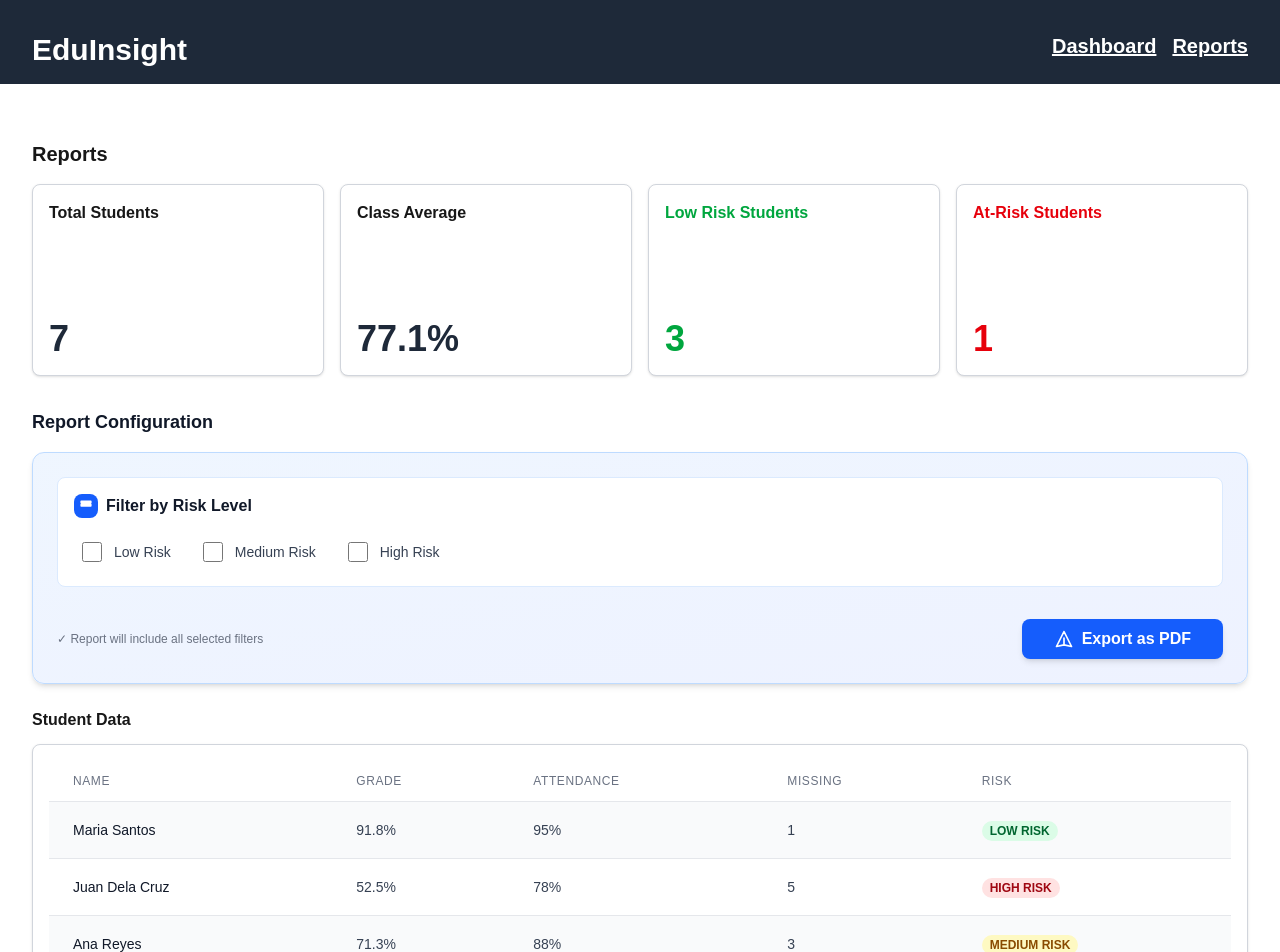
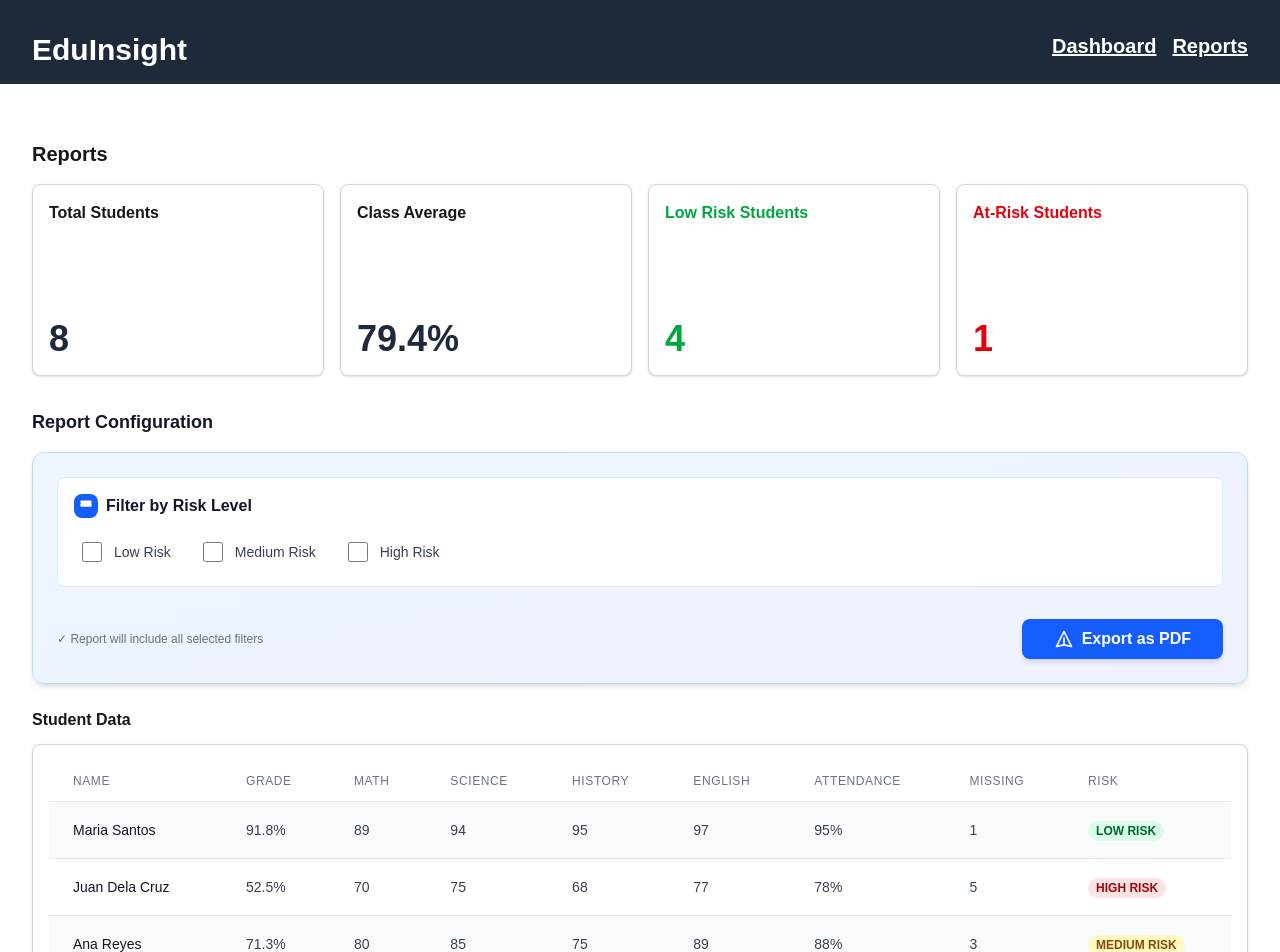
Before and after one commit to HueyLawagon/eduinsight, a Next.js app: page /Reports in a window 1280 px wide. Shown: the top 952 px of the page. Built offline with nearby package versions, Linux system fonts and the light colour scheme.

Commit message:
Configured student data to show all student atributes

```diff
--- a/app/components/DashboardClient.js
+++ b/app/components/DashboardClient.js
@@ -44,14 +44,14 @@ export default function DashboardClient({ data }) {
           <div className="border border-gray-300 rounded-lg p-4 bg-white shadow-sm flex-shrink-0"
             style={{minWidth: '12rem', minHeight: '12rem', flex: '1 1 12rem'}}>
               <div className="flex flex-col justify-between h-full">
-                <div className="mb-2 font-bold">At-Risk Students</div>
-                <div className="text-4xl font-bold text-gray-800">{data.riskDistribution[2]}</div>
+                <div className="mb-2 font-bold text-red-600">At-Risk Students</div>
+                <div className="text-4xl font-bold text-red-600">{data.riskDistribution[2]}</div>
               </div>
             </div>
          </div>
 
+        {/* Subject Performance Chart */}
         <div className="grid grid-cols-1 md:grid-cols-2 gap-6 items-stretch justify-items-center">
-          {/* Subject Performance Chart */}
           <div className="w-full max-w-full flex flex-col">
             <h4 className="font-bold mb-3 text-center md:text-left">Subject Performance</h4>
             <div className="border border-gray-300 rounded-lg p-3 bg-white shadow-sm w/full flex-1"
@@ -124,7 +124,7 @@ export default function DashboardClient({ data }) {
             <div className="space-y-4">
               {[
                 { range: '90-100', count: data.gradeDistribution?.[0], color: 'bg-green-500' },
-                { range: '80-89', count: data.gradeDistribution?.[1], color: 'bg-blue-500' },
+                { range: '80-89', count: data.gradeDistribution?.[1], color: 'bg-green-600' },
                 { range: '70-79', count: data.gradeDistribution?.[2], color: 'bg-yellow-500' },
                 { range: 'Below 70', count: data.gradeDistribution?.[3], color: 'bg-red-500' }
               ].map((item, index) => {
--- a/app/components/ReportsClient.js
+++ b/app/components/ReportsClient.js
@@ -106,6 +106,10 @@ export default function ReportsClient({ data }) {
                 <tr>
                   <th className="px-6 py-3 text-left text-xs font-medium text-gray-500 uppercase tracking-wider">Name</th>
                   <th className="px-6 py-3 text-left text-xs font-medium text-gray-500 uppercase tracking-wider">Grade</th>
+                  <th className="px-6 py-3 text-left text-xs font-medium text-gray-500 uppercase tracking-wider">Math</th>
+                  <th className="px-6 py-3 text-left text-xs font-medium text-gray-500 uppercase tracking-wider">Science</th>
+                  <th className="px-6 py-3 text-left text-xs font-medium text-gray-500 uppercase tracking-wider">History</th>
+                  <th className="px-6 py-3 text-left text-xs font-medium text-gray-500 uppercase tracking-wider">English</th>
                   <th className="px-6 py-3 text-left text-xs font-medium text-gray-500 uppercase tracking-wider">Attendance</th>
                   <th className="px-6 py-3 text-left text-xs font-medium text-gray-500 uppercase tracking-wider">Missing</th>
                   <th className="px-6 py-3 text-left text-xs font-medium text-gray-500 uppercase tracking-wider">Risk</th>
@@ -123,6 +127,10 @@ export default function ReportsClient({ data }) {
                     <tr key={idx} className={idx % 2 === 0 ? 'bg-gray-50' : ''}>
                       <td className="px-6 py-4 whitespace-nowrap text-sm font-medium text-gray-900">{stu.name}</td>
                       <td className="px-6 py-4 whitespace-nowrap text-sm text-gray-700">{stu.grade}%</td>
+                      <td className="px-6 py-4 whitespace-nowrap text-sm text-gray-700">{stu.math}</td>
+                      <td className="px-6 py-4 whitespace-nowrap text-sm text-gray-700">{stu.science}</td>
+                      <td className="px-6 py-4 whitespace-nowrap text-sm text-gray-700">{stu.history}</td>
+                      <td className="px-6 py-4 whitespace-nowrap text-sm text-gray-700">{stu.english}</td>
                       <td className="px-6 py-4 whitespace-nowrap text-sm text-gray-700">{stu.attendance}%</td>
                       <td className="px-6 py-4 whitespace-nowrap text-sm text-gray-700">{stu.missing}</td>
                       <td className="px-6 py-4 whitespace-nowrap">
```
Also changed, not shown: app/Data/Data.csv.
